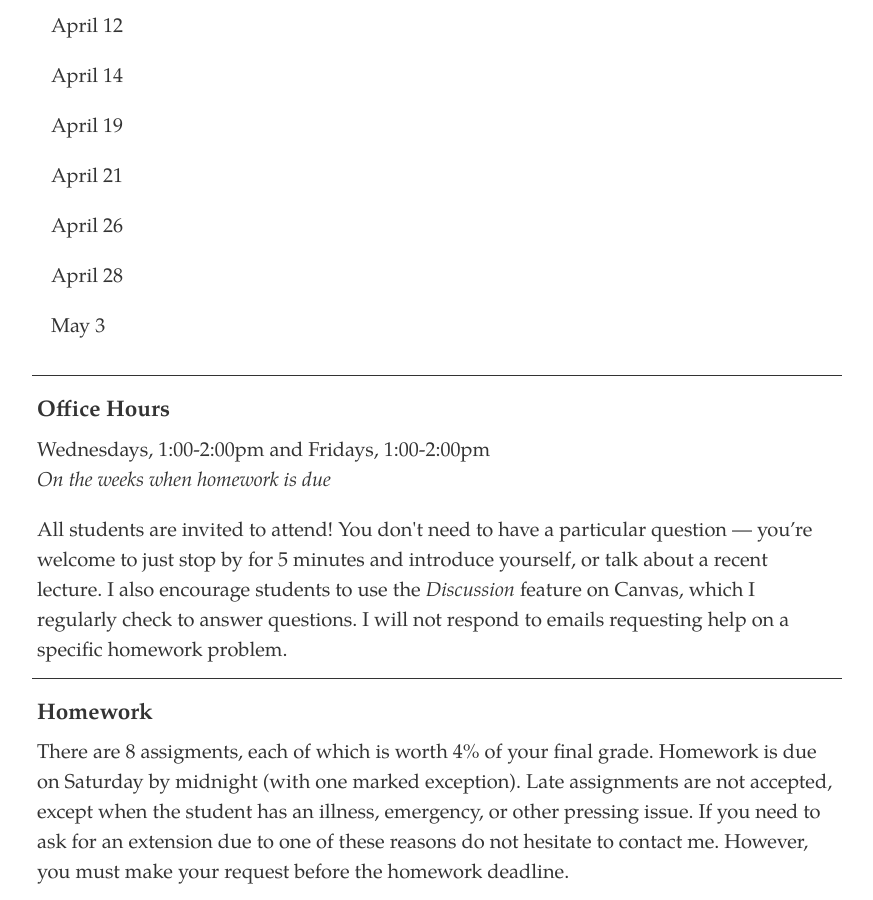
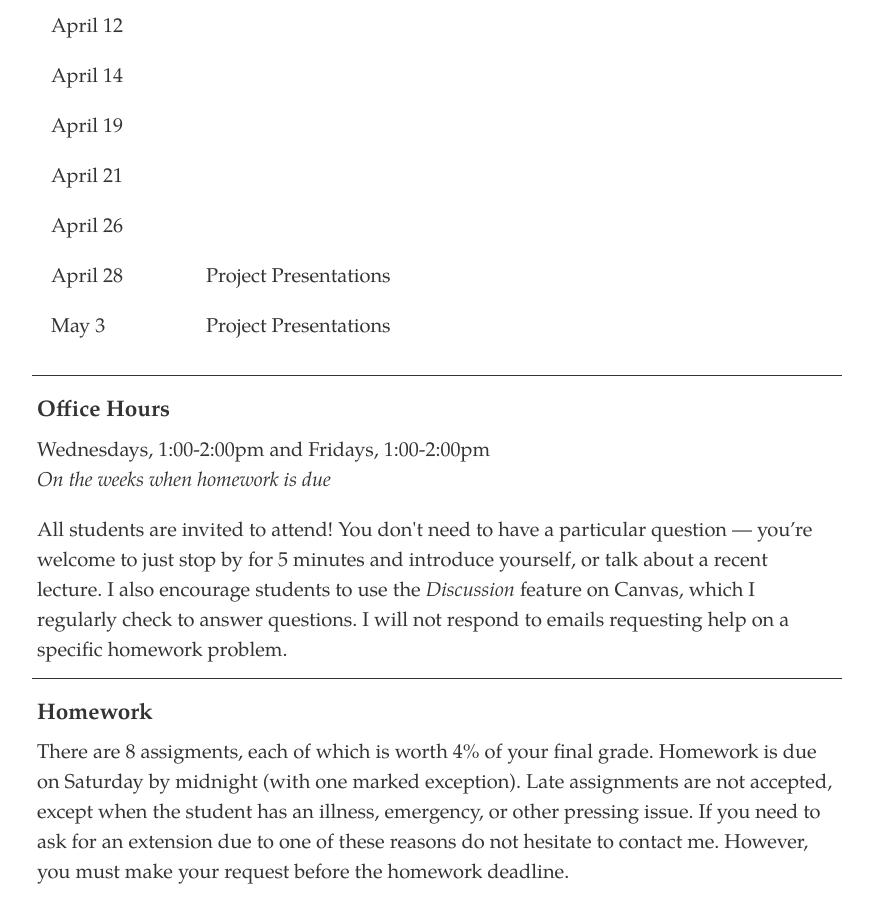
Before and after one commit to dylan-losey/dylan-losey.github.io, a Jekyll site: the page built from me5824-spring22.html, in a window 1280 px wide and 900 px high, scrolled down 3283 px. Shown: the whole window, without its empty margins (203-1076 px from the left). Built offline with Jekyll 4.4.1, drawn with Linux system fonts in a browser that asks for light colours; nearby versions of some CDN libraries.

```diff
--- a/me4524-fall21.html
+++ b/me4524-fall21.html
@@ -67,6 +67,11 @@
     <i class="fa fa-puzzle-piece"></i> Lab Reviews (Section 1)</button></a>
   <a href="{{ site.baseurl }} /pdfs/ME_4584_Fall2021_Section2.pdf" style="text-decoration:none;"><button class="btn">
     <i class="fa fa-puzzle-piece"></i> Lab Reviews (Section 2)</button></a>
+</div>
+
+<div>
+  <h3>Class Average: 83</h3>
+  <img src="{{ site.baseurl }} /images/me4524/fall2021.png" style="width:50%; height:100%; border-radius: 0px">
 </div>
 
 <div>
--- a/me4524-spring21.html
+++ b/me4524-spring21.html
@@ -61,6 +61,12 @@
   <a href="{{ site.baseurl }} /pdfs/ME_4524_Spring2021.pdf" style="text-decoration:none;"><button class="btn">
     <i class="fa fa-puzzle-piece"></i> Read Student Reviews</button></a>
 </div>
+
+<div>
+  <h3>Class Average: 83.4</h3>
+  <img src="{{ site.baseurl }} /images/me4524/spring2021.png" style="width:50%; height:100%; border-radius: 0px">
+</div>
+
 
 <div>
   <h3>Description</h3>
--- a/me5824-spring22.html
+++ b/me5824-spring22.html
@@ -300,13 +300,13 @@
     </tr>
     <tr>
       <td>April 28</td>
-      <td></td>
+      <td>Project Presentations</td>
       <td></td>
       <td></td>
     </tr>
     <tr>
       <td>May 3</td>
-      <td></td>
+      <td>Project Presentations</td>
       <td></td>
       <td></td>
     </tr>
```
Also changed, not shown: images/me4524/fall2021.png (added), images/me4524/spring2021.png (added).
